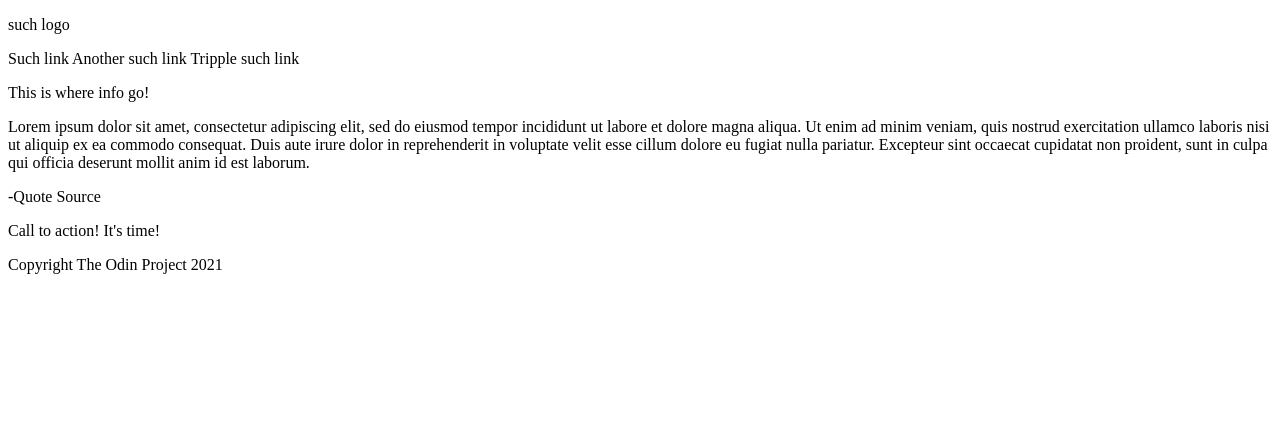
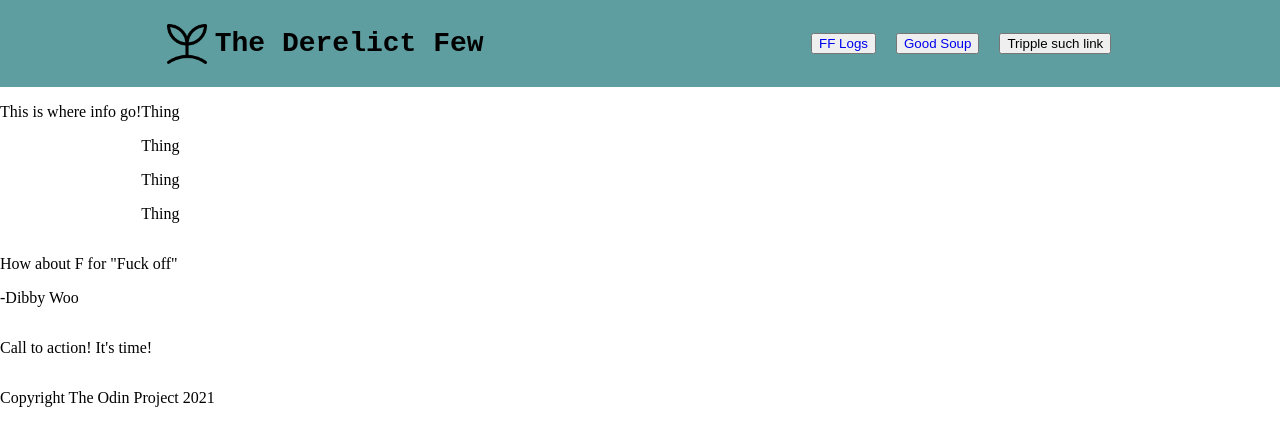
Before and after one commit to Malmevik/landing-page, a plain HTML site: page index.html in a window 1280 px wide. Drawn offline with Linux system fonts and the light colour scheme.

Commit message:
added style.css and styled first draft of header

```diff
--- a/index.html
+++ b/index.html
@@ -3,17 +3,27 @@
 <head>
     <title>Landing Page</title>
     <meta charset="UTF-8">
+    <link rel="stylesheet" href="style.css">
 </head>
 <body>
 
 <div class="header">
-    <div class="logo">
-        <p>such logo</p>
+    <div class="title">
+        <img src="images/sprout.png">
+        <p>The Derelict Few</p>
     </div>
     <div class="header links">
-        <a>Such link</a>
-        <a>Another such link</a>
-        <a>Tripple such link</a>
+        <button>
+            <a href="https://www.fflogs.com/guild/reports-list/94556/">FF Logs</a>
+        </button>
+
+        <button>
+            <a href="https://www.youtube.com/watch?v=gkXzeZ0KE5Q">Good Soup</a>
+        </button>
+
+        <button>
+            <a>Tripple such link</a>
+        </button>
     </div>
 </div>
 
@@ -27,12 +37,16 @@
     </div>
     <div class="items">
         <div class="item">
+            <p>Thing</p>
         </div>
         <div class="item">
+            <p>Thing</p>
         </div>
         <div class="item">
+            <p>Thing</p>
         </div>
         <div class="item">
+            <p>Thing</p>
         </div>
     </div>
 
@@ -40,9 +54,9 @@
 
 <div class="quote-box">
     <p class="text">
-        Lorem ipsum dolor sit amet, consectetur adipiscing elit, sed do eiusmod tempor incididunt ut labore et dolore magna aliqua. Ut enim ad minim veniam, quis nostrud exercitation ullamco laboris nisi ut aliquip ex ea commodo consequat. Duis aute irure dolor in reprehenderit in voluptate velit esse cillum dolore eu fugiat nulla pariatur. Excepteur sint occaecat cupidatat non proident, sunt in culpa qui officia deserunt mollit anim id est laborum.
+        How about F for "Fuck off"
     </p>
-    <p> -Quote Source</p>
+    <p> -Dibby Woo</p>
 </div>
 
 <div class="segment">
--- /dev/null
+++ b/style.css
@@ -0,0 +1,44 @@
+body{
+    display : flex;
+    flex-direction: column;
+    margin : 0px;
+}
+
+.header{
+    background-color :cadetblue;
+    display : flex;
+    justify-content: space-around;
+}
+.header.links{
+    display: flex;
+    align-items: center;
+}
+.header.links button{
+    margin : 10px;
+    box-shadow: darkblue;
+
+}
+.header.links a{
+        text-decoration: none;
+}
+.header img{
+    color : transparent;
+    width : 40px;
+    height : 40px;
+    margin : 8px;
+}
+.header .title{
+    display : flex;
+    align-items: center;
+}
+.header .title p{
+    font-size : 28px;
+    font-weight: 700;
+    font-family: 'Courier New', Courier, monospace;
+}
+
+
+.information-box{
+    display: flex;
+
+}
```
Also changed, not shown: images/sprout.png (added).
